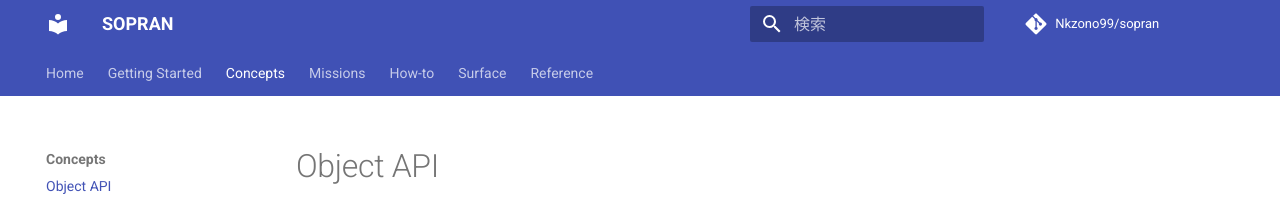
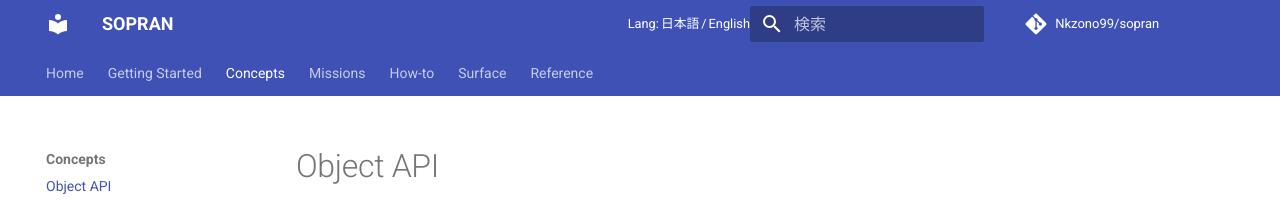
Before and after one commit to Nkzono99/sopran, an MkDocs documentation site: the page built from docs/concepts/object-api.md, in a window 1280 px wide and 1400 px high. Shown: the top 205 px of the window. Built offline with MkDocs 1.6.1 and Material for MkDocs 9.7.7, drawn with Linux system fonts in a browser that asks for light colours; comment, search, counter and statistics services are not loaded; some of the changed text lies outside the part shown.

Commit message:
Add docs language switcher

```diff
--- /dev/null
+++ b/docs/assets/stylesheets/sopran.css
@@ -0,0 +1,23 @@
+.sopran-language-switcher {
+  align-items: center;
+  display: inline-flex;
+  gap: 0.1rem;
+  margin-left: 0.4rem;
+  white-space: nowrap;
+}
+
+.sopran-language-switcher__prefix,
+.sopran-language-switcher__link,
+.sopran-language-switcher__separator {
+  color: var(--md-primary-bg-color);
+  font-size: 0.64rem;
+  line-height: 1;
+}
+
+.sopran-language-switcher__link {
+  text-decoration: none;
+}
+
+.sopran-language-switcher__link:hover {
+  text-decoration: underline;
+}
--- a/docs/concepts/object-api.md
+++ b/docs/concepts/object-api.md
@@ -102,6 +102,9 @@ keyword through to their package guide resources. The default language is
 Japanese (`language="ja"`); English is selected explicitly with `language="en"`.
 KAGUYA, ARTEMIS, and Moon surface guides currently expose Japanese and English
 guide pages.
+The MkDocs site header uses the same public label, `Lang: 日本語/English`, so
+notebook guides, package guides, and published docs share one language-switching
+surface.
 
 `Project` and `Case` provide analysis context:
 
--- /dev/null
+++ b/docs/overrides/partials/alternate.html
@@ -0,0 +1,16 @@
+<div
+  class="md-header__option sopran-language-switcher"
+  aria-label="{{ config.extra.sopran_language_switcher.label | d('Lang: 日本語/English') }}"
+  data-label="{{ config.extra.sopran_language_switcher.label | d('Lang: 日本語/English') }}"
+  data-fallback-language="{{ config.extra.sopran_language_switcher.fallback_language | d('ja') }}"
+>
+  <span class="sopran-language-switcher__prefix">Lang:</span>
+  {% for alt in config.extra.alternate %}
+    <a
+      href="{{ alt.link | url }}"
+      hreflang="{{ alt.lang }}"
+      lang="{{ alt.lang }}"
+      class="sopran-language-switcher__link"
+    >{{ alt.name }}</a>{% if not loop.last %}<span class="sopran-language-switcher__separator">/</span>{% endif %}
+  {% endfor %}
+</div>
--- a/mkdocs.yml
+++ b/mkdocs.yml
@@ -4,10 +4,13 @@ repo_url: https://github.com/Nkzono99/sopran
 repo_name: Nkzono99/sopran
 site_url: https://nkzono99.github.io/sopran/
 strict: true
+not_in_nav: |
+  en/index.md
 
 theme:
   name: material
   language: ja
+  custom_dir: docs/overrides
   features:
     - navigation.indexes
     - navigation.sections
@@ -25,6 +28,21 @@ plugins:
           options:
             docstring_style: google
             show_source: false
+
+extra:
+  alternate:
+    - name: 日本語
+      link: .
+      lang: ja
+    - name: English
+      link: en/
+      lang: en
+  sopran_language_switcher:
+    label: "Lang: 日本語/English"
+    fallback_language: ja
+
+extra_css:
+  - assets/stylesheets/sopran.css
 
 markdown_extensions:
   - admonition
```
Also changed, not shown: docs/en/index.md (added, +12 -0 lines), 1 other file.
